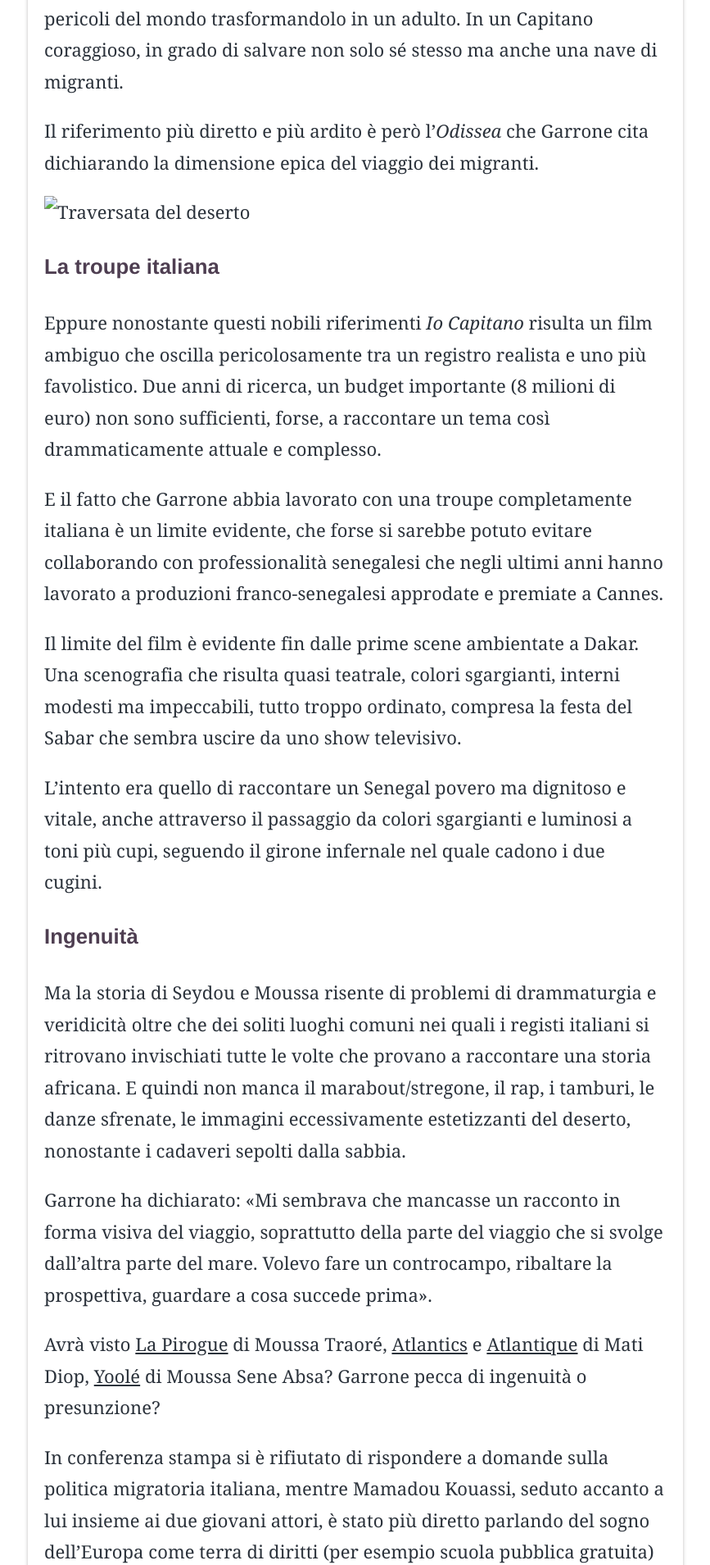
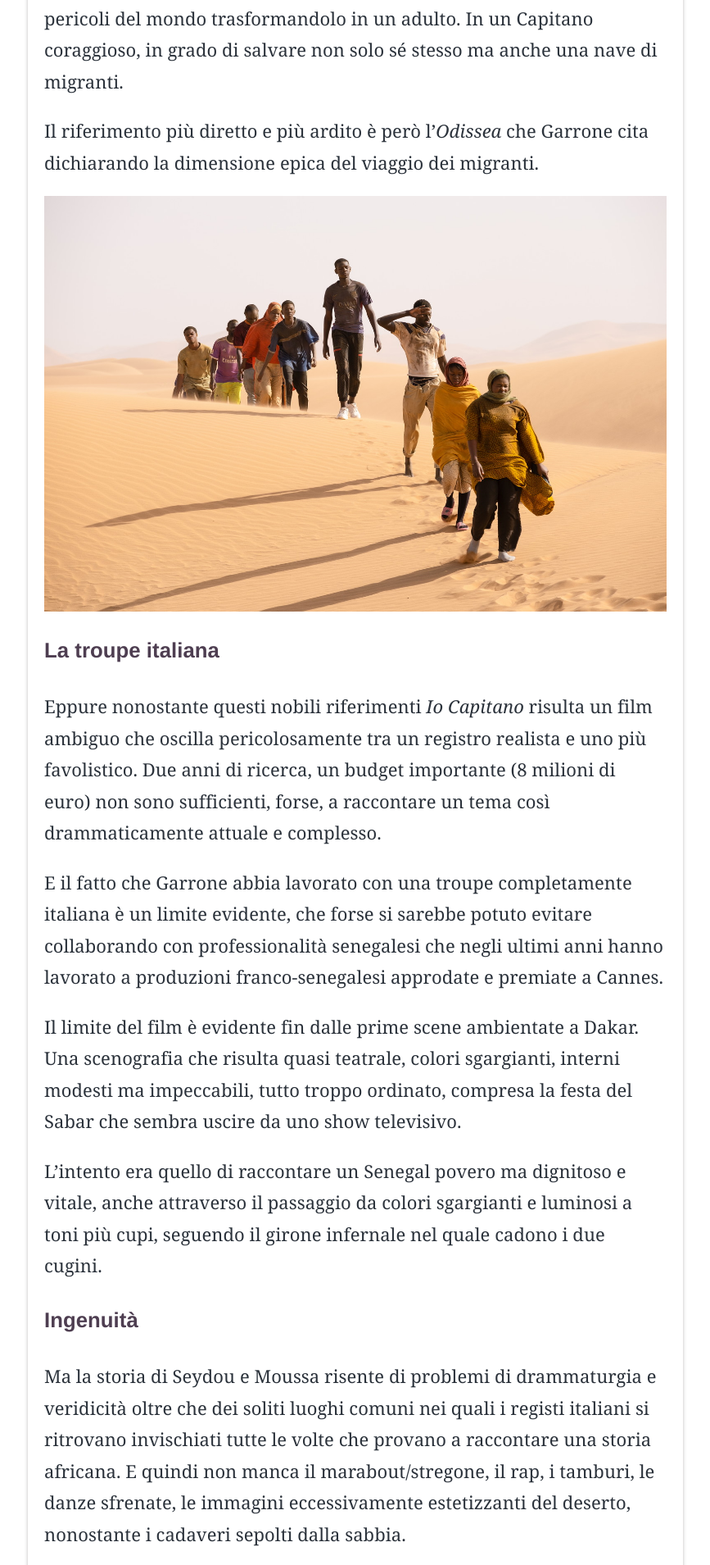
Before and after one commit to simonacella/simonacella.github.io, a Jekyll site: the page built from _posts/2023-09-08-Io-Capitano.md, in a window 1280 px wide. Shown: the part 1817-3726 px from the top of the page at 82% size, without its empty margins (206-1073 px from the left). Built offline with Jekyll 4.4.1, drawn with Linux system fonts in a browser that asks for light colours; some web fonts are replaced.

Commit message:
Update 2023-09-08-Io-Capitano.md

```diff
--- a/_posts/2023-09-08-Io-Capitano.md
+++ b/_posts/2023-09-08-Io-Capitano.md
@@ -24,7 +24,7 @@ Seydou, anima pura ed ingenua, disobbedisce alla madre per avventurarsi in un vi
 
 Il riferimento più diretto e più ardito è però l’_Odissea_ che Garrone cita dichiarando la dimensione epica del viaggio dei migranti.
 
-![Traversata del deserto](.assets/img/posts/iocapitano2.jpg)
+![Traversata del deserto](./assets/img/posts/iocapitano2.jpg)
 ### La troupe italiana
 
 Eppure nonostante questi nobili riferimenti _Io Capitano_ risulta un film ambiguo che oscilla pericolosamente tra un registro realista e uno più favolistico. Due anni di ricerca, un budget importante (8 milioni di euro) non sono sufficienti, forse, a raccontare un tema così drammaticamente attuale e complesso.
```
